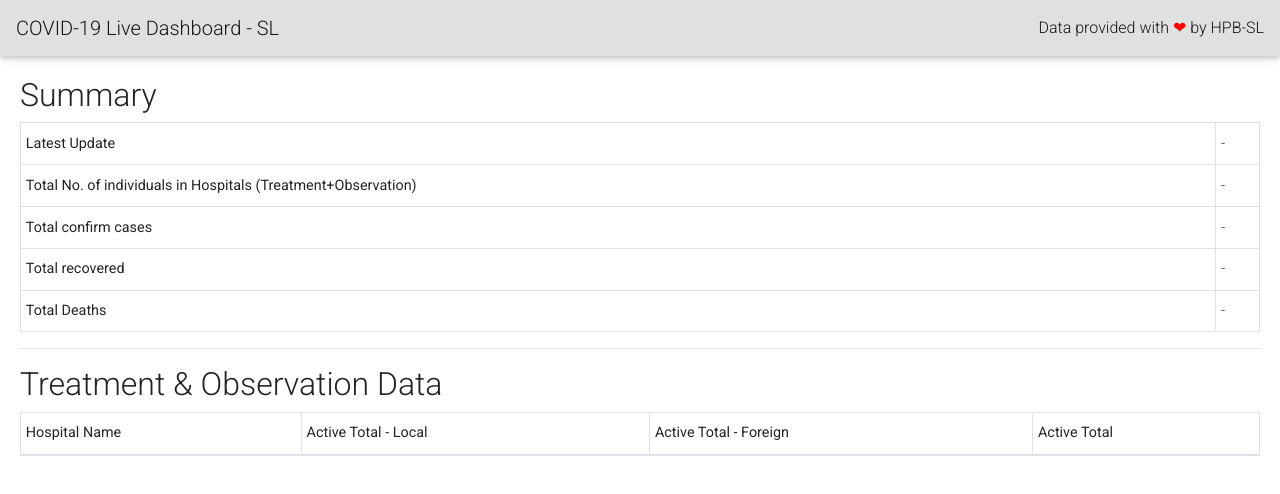
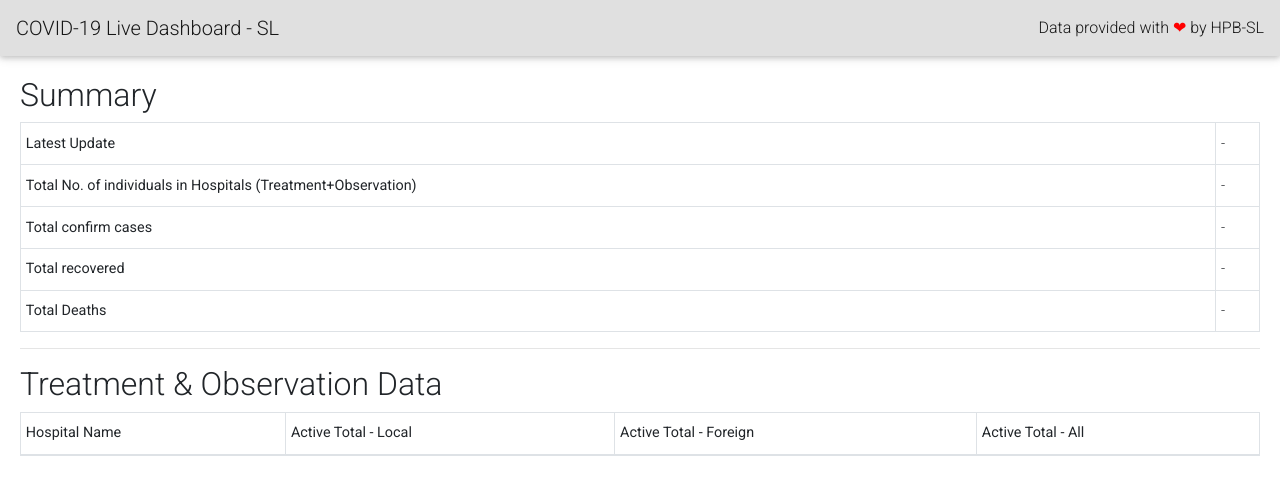
Before and after one commit to rocketv8/covid, a plain HTML site: page index.html in a window 1280 px wide. Drawn offline with nearby package versions, Linux system fonts and the light colour scheme; no server answers.

Commit message:
UI changes

```diff
--- a/index.html
+++ b/index.html
@@ -97,7 +97,7 @@
           <th>Hospital Name</th>
           <th>Active Total - Local</th>
           <th>Active Total - Foreign</th>
-          <th>Active Total</th>
+          <th>Active Total - All</th>
         </thead>
         <tbody id="treatmentBody"></tbody>
       </table>
```
